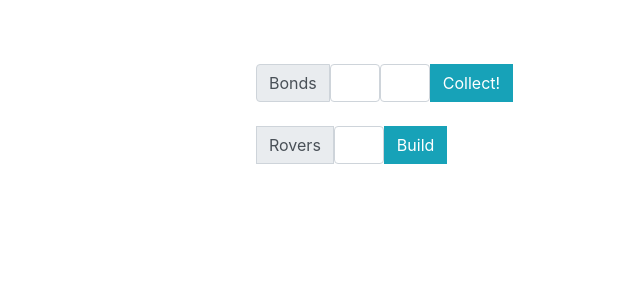
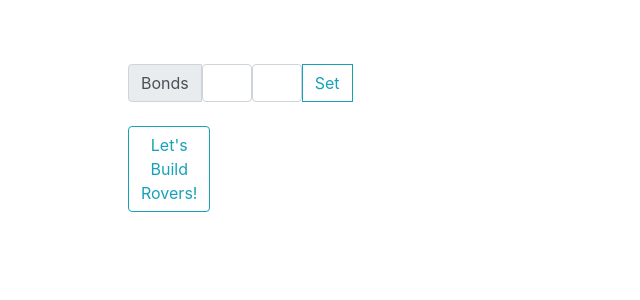
Before and after one commit to MarioR9/MarsRovers, a React (Create React App) app: page / in a window 1280 px wide. Shown: the top 300 px of the page, without its empty margins (128-768 px from the left). Built offline with nearby package versions, Linux system fonts and the light colour scheme.

Commit message:
Rovers report back added

```diff
--- a/src/App.css
+++ b/src/App.css
@@ -41,7 +41,7 @@
   width: 50px;
 }
 .input-location{
-  margin-left: 30%;
+  margin-left: 20%;
   margin-top: 5%;
 }
 .input-group-move {
--- a/src/App.js
+++ b/src/App.js
@@ -1,6 +1,6 @@
 import React from 'react';
 import './App.css';
-import { InputGroup, FormControl, Button } from 'react-bootstrap';
+import { InputGroup, FormControl, Button} from 'react-bootstrap';
 import CreateRovers from './components/createRovers.js'
 import Graph from './components/graph.js'
 
@@ -42,14 +42,15 @@ export default class App extends React.Component{
     this.setState({roverMoves: moves.toUpperCase()})
   }
   handleRovers=()=>{ //handler will create instaces of the desired amount of rovers and push them into and array.
-   let counter = 0
-   let rovers = []
-   dataMovm=[]
-   let nOfRovers = parseInt(this.state.numberOfRovers)
-    for(let i=0; i < nOfRovers; i++){
-      rovers.push(counter++)
+    if(this.state.data.length === 0){
+      let rovers = new Array()
+      dataMovm=[]
+      rovers.push(1)
+    this.setState({deployedRovers: rovers})
+    }else{
+      this.state.data.length = 0
+      dataMovm.length = 0
     }
-  this.setState({deployedRovers: rovers})
   }
 
   handleRoverLocationX=(e)=>{
@@ -57,13 +58,20 @@ export default class App extends React.Component{
     this.setState({gridX: input[0],gridY: input[1], gridZ: input[2]})
   }
   handleInfoLoading=()=>{
+    dataMovm.length = 0
+    this.state.data.length = 0
     dataMovm.push({x: parseInt(this.state.gridX),
     y: parseInt(this.state.gridY),
     mvm: this.state.roverMoves,
     z: this.state.gridZ})
     this.setState({data: dataMovm})
   }
+  handleVisual=()=>{
+    finalCoordinates.length = 0
+    this.setState({data: []})
+  }
   handleRoverMovment=()=>{
+    this.setState({data: []})
     let north = 'N'
     let south = 'S'
     let west = 'W'
@@ -123,7 +131,7 @@ export default class App extends React.Component{
           }
         }
       }
-      finalCoordinates.push({data:[["x",`heading: ${currentHeading}`],[this.state.data[k].x,this.state.data[k].y],[currentX, currentY]]})
+      finalCoordinates.push({data:[["x",`Heading: ${currentHeading}`],[this.state.data[k].x,this.state.data[k].y],[currentX, currentY]]})
     }
 
   }
@@ -141,14 +149,11 @@ export default class App extends React.Component{
           <InputGroup.Text id="basic-addon1">Bonds</InputGroup.Text>
           <FormControl className="input-group"  onChange={(e)=>{this.setState({boundX: e.currentTarget.value})}}/>
           <FormControl className="input-group"  onChange={(e)=>{this.setState({boundY: e.currentTarget.value})}}/>
-          <Button onClick={this.handleCollectBtn} disabled={this.state.disabled} variant="info">Collect!</Button>
+          <Button variant="outline-info" onClick={this.handleCollectBtn} disabled={this.state.disabled} >Set</Button>
           </InputGroup.Prepend>
           <br></br>
-          <InputGroup.Prepend>
-          <InputGroup.Text id="basic-addon1"> Rovers </InputGroup.Text>
-          <FormControl className="input-group" onChange={(e)=>{this.setState({numberOfRovers: e.currentTarget.value})}}/>
-          <Button onClick={this.handleRovers} disabled={this.state.disabled} variant="info">Build</Button>
-          </InputGroup.Prepend>
+          <Button onClick={this.handleRovers} disabled={this.state.disabled} variant="outline-info">Let's Build Rovers!</Button>
+
         </InputGroup>
         </div>
 
@@ -161,7 +166,7 @@ export default class App extends React.Component{
           handleInfoLoading={this.handleInfoLoading}
           numberOfRovers={this.state.numberOfRovers}
           handleRoverMovment={this.handleRoverMovment}
-          data={this.state.data}
+          handleVisual={this.handleVisual}
           show={this.state.show}
           closeShow={this.state.handleShowBtn}/>
         )}
@@ -173,9 +178,6 @@ export default class App extends React.Component{
          <Graph  bounds={this.state.bounds} handleClearBtn={this.handleClearBtn} data={data}/>
         )}
         </div>
-
-
-
       </div>
     );
   }
--- a/src/components/createRovers.js
+++ b/src/components/createRovers.js
@@ -12,23 +12,19 @@ export default class CreateRovers extends React.Component{
         };
       }
     handleAlert=()=>{
-        if(parseInt(this.props.numberOfRovers) === this.props.data.length){
-            this.props.handleRoverMovment()
-        }
         this.props.handleInfoLoading()
         this.setState({ show: true })
-        console.log(this.props.numberOfRovers)
-        console.log(this.props.data.length)
+    }
 
-    }
+
     render(){
         return(
             <div>
             <div >
-            <Form>
+            <Form >
             <Form.Row>
                 <Col xs={3}>
-                <InputGroup.Text id="basic-addon1">Rover#{this.props.rover}</InputGroup.Text>
+                <InputGroup.Text id="basic-addon1">Rover Coordinates</InputGroup.Text>
                 <FormControl className="input-group-move"  placeholder="ex: 12N" onChange={this.props.handleRoverLocationX}/>
                 </Col>
                 <Col>
@@ -36,10 +32,15 @@ export default class CreateRovers extends React.Component{
                 <FormControl className="input-group-move" placeholder="ex: LMLMLMLMM" onChange={this.props.handleMovementsInput}/>
                 </Col>
                 <Col>
-                <Button onClick={this.handleAlert} variant="info">Load Data</Button>
+                <Button onClick={this.handleAlert} variant="outline-info">Load Data</Button>
+                <Button onClick={this.props.handleRoverMovment} variant="outline-danger">Start</Button>
+                <Button onClick={this.props.handleVisual} variant="outline-dark">Clear</Button>
                 </Col>
+
             </Form.Row>
+
             </Form>
+
                 <div>
                 <SweetAlert
                     show={this.state.show}
--- a/src/components/graph.js
+++ b/src/components/graph.js
@@ -1,6 +1,6 @@
-import React, { useDebugValue } from 'react'
+import React from 'react'
 import { Chart } from "react-google-charts";
-
+import { Accordion, Card, Button , Container, Row, Col  } from 'react-bootstrap';
 
 export default class Graph extends React.Component{
 
@@ -8,7 +8,11 @@ export default class Graph extends React.Component{
     let randomColor = '#'+Math.floor(Math.random()*16777215).toString(16) //generate random color
         return(
             <div>
-               <Chart
+
+            <Container>
+            <Row>
+                <Col>
+                <Chart
                 width={'1200px'}
                 height={'400px'}
                 chartType="LineChart"
@@ -21,11 +25,27 @@ export default class Graph extends React.Component{
                     pointSize: 18,
                     hAxis: { title: 'S', minValue: 0, maxValue: this.props.bounds.x },
                     vAxis: { title: 'W', minValue: 0, maxValue: this.props.bounds.y },
-
                 }}
                 rootProps={{ 'data-testid': '1' }}
-                legendToggle
                 />
+                </Col>
+                <Col>
+                <Accordion>
+                <Card>
+                    <Card.Header>
+                    <Accordion.Toggle as={Button} variant="link" eventKey="0">
+                        Rover's Report
+                    </Accordion.Toggle>
+                    </Card.Header>
+                    <Accordion.Collapse eventKey="0">
+                    <Card.Body>Current Location: {this.props.data.data[2]} {this.props.data.data[0][1]} </Card.Body>
+                    </Accordion.Collapse>
+                </Card>
+                </Accordion>
+                </Col>
+            </Row>
+            </Container>
+
             </div>
         )
     }
```
